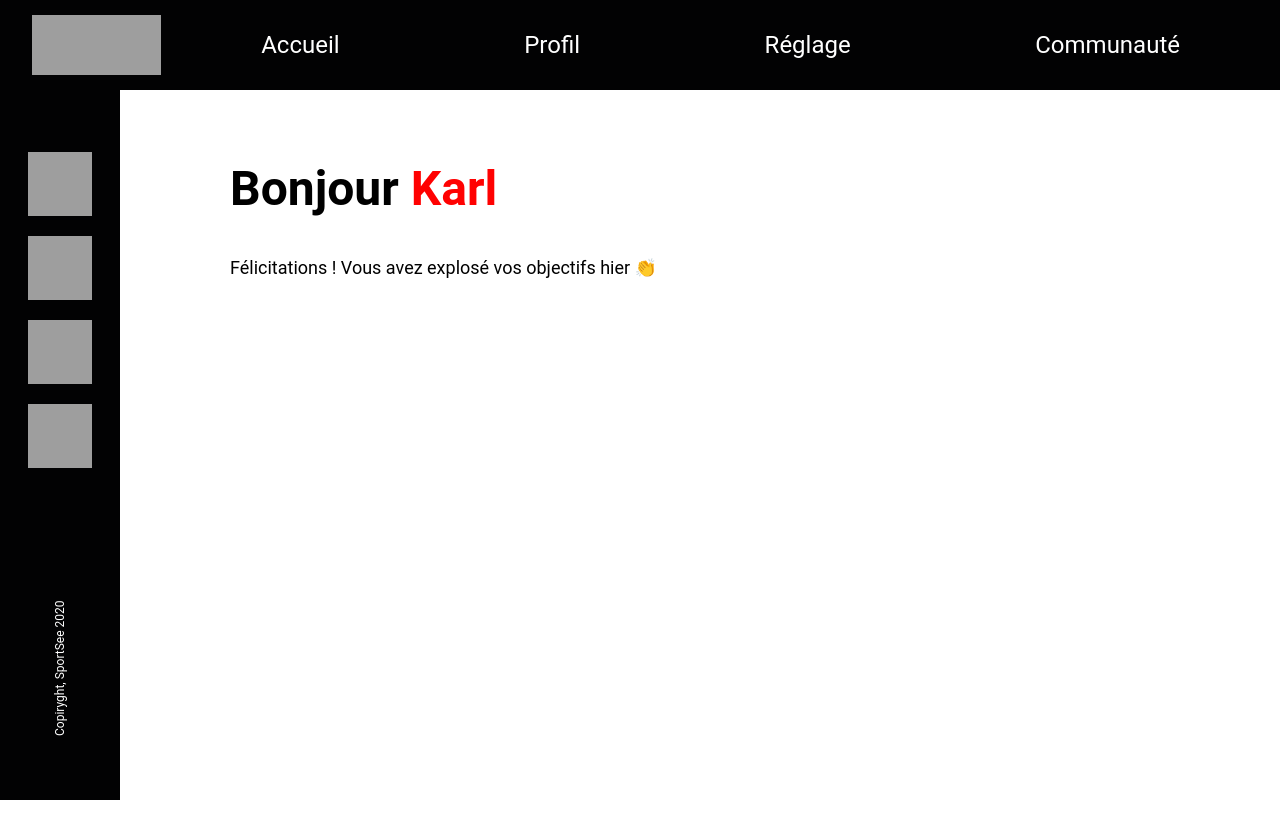
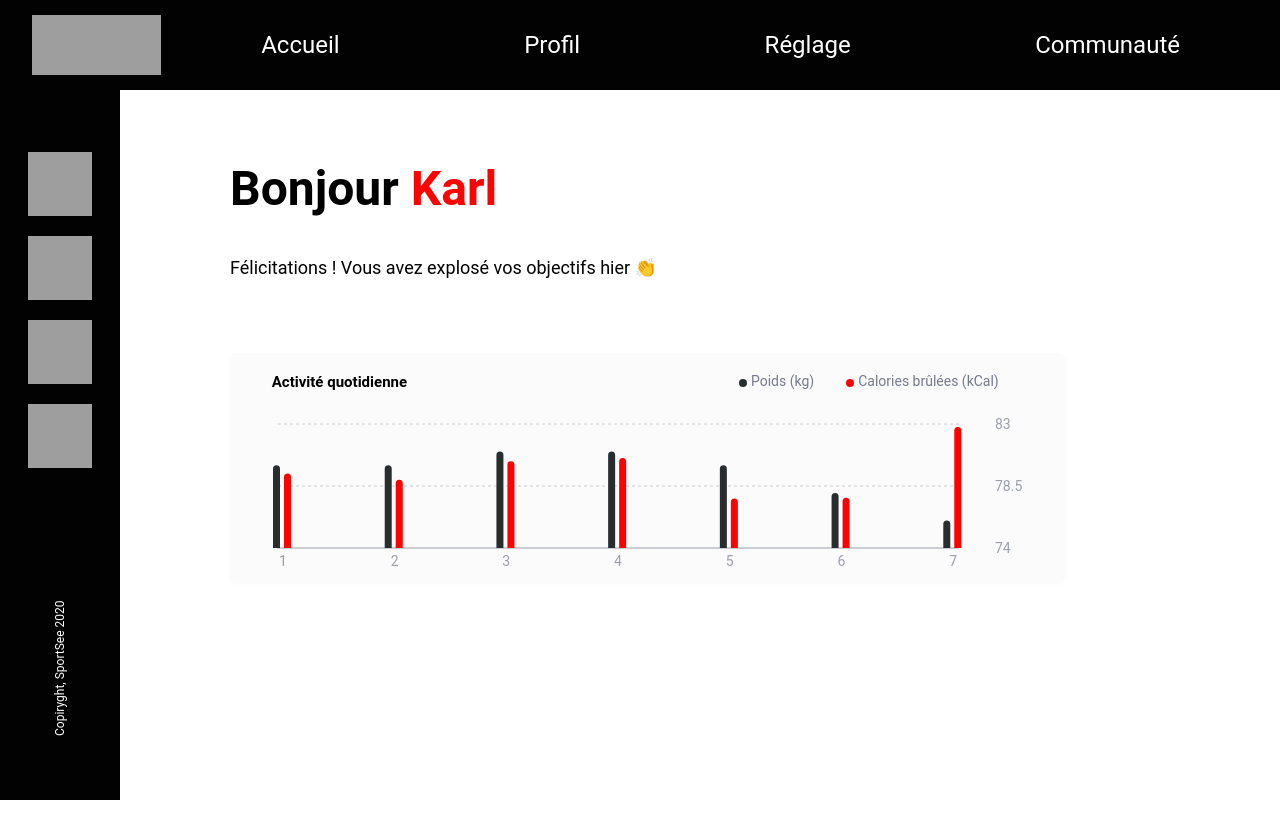
Before and after one commit to rockethelll/P12-SportSee, a React (Vite) app: page /profile/12 in a window 1280 px wide. Shown: the top 838 px of the page. Built offline with nearby package versions, Linux system fonts and the light colour scheme; grey boxes are pictures that could not be loaded.

Commit message:
add barChart

```diff
--- a/src/components/UserActivity/UserActivity.jsx
+++ b/src/components/UserActivity/UserActivity.jsx
@@ -1,69 +1,176 @@
-// import {
-//   Bar,
-//   BarChart,
-//   Legend,
-//   ReferenceLine,
-//   ResponsiveContainer,
-//   Tooltip,
-//   XAxis,
-//   YAxis,
-// } from 'recharts';
-// import useFetchActivity from '@/api/useFetchMainData';
-// import { USER_ACTIVITY } from '@/data/data';
+import PropTypes, { array } from 'prop-types';
+import { useEffect, useState } from 'react';
+import {
+  Bar,
+  BarChart,
+  Legend,
+  ReferenceLine,
+  ResponsiveContainer,
+  Scatter,
+  Tooltip,
+  XAxis,
+  YAxis,
+} from 'recharts';
+import HookManager from '@/services/HookManager';
 
-const UserActivity = () => {
-  // const { userData } = useFetchActivity(USER_ACTIVITY, +id);
-  // console.log('userData from UserActivity page', userData);
+// Custom tooltip for the chart
+const CustomTooltip = ({ active, payload }) => {
+  if (active && payload) {
+    return (
+      <div
+        style={{
+          backgroundColor: '#ff0101',
+          padding: '5px',
+          color: 'white',
+          fontSize: '12px',
+        }}
+      >
+        {payload.map((item, index) => {
+          return (
+            <p
+              key={index}
+            >{`${item.value} ${item.dataKey === 'kilogram' ? 'kg' : 'Kcal'}`}</p>
+          );
+        })}
+      </div>
+    );
+  }
+
+  return null;
+};
+
+CustomTooltip.propTypes = {
+  payload: array,
+};
+
+const UserActivity = ({ id }) => {
+  const [userData, setUserData] = useState();
+  const hookManager = new HookManager();
+
+  useEffect(() => {
+    hookManager.getUserActivity(id, setUserData);
+  }, [id]);
+
+  // Convert data to chart format
+  const chartData = userData?.sessions.map((session, index) => {
+    return {
+      day: index + 1,
+      kilogram: session.kilogram,
+      calories: session.calories,
+    };
+  });
+
+  // Calculate ticks for YAxis
+  const calculateYAxisTicksTicks = (min, max) => {
+    const middle = (max + min) / 2;
+    return [min, middle, max];
+  };
+
+  // Calculate values for YAxis
+  const minPoids = chartData
+    ? Math.min(
+        ...chartData.map((session) => {
+          return session.kilogram;
+        })
+      ) - 2
+    : 0;
+
+  const maxPoids = chartData
+    ? Math.max(
+        ...chartData.map((session) => {
+          return session.kilogram;
+        })
+      ) + 2
+    : 0;
+
+  // Calculate ticks for YAxis
+  const yAxisTicks = calculateYAxisTicksTicks(minPoids, maxPoids);
+
+  console.info('userData', chartData);
 
   return (
-    <div>TEST graph</div>
-    // <div className="topGraph">
-    //   <ResponsiveContainer
-    //     width="95%"
-    //     height={180}
-    //     style={{ margin: '0 auto' }}
-    //   >
-    //     <h2>Activité quotidienne</h2>
-    //     <BarChart data={sessions}>
-    //       <ReferenceLine
-    //         y={70}
-    //         strokeDasharray="3 3"
-    //         stroke="#ccc"
-    //         yAxisId="right"
-    //       />
-    //       {/* <CartesianGrid strokeDasharray="2 2" vertical={false} /> */}
-    //       <XAxis dataKey="name" tickLine={false} />
-    //       <YAxis
-    //         orientation="right"
-    //         stroke="#282D30"
-    //         ticks={[69, 70, 71, 72, 200]}
-    //         tickLine={false}
-    //       />
-    //       <Tooltip wrapperStyle={{ background: '#ff0101', color: 'white' }} />
-    //       <Legend
-    //         iconType="circle"
-    //         verticalAlign="top"
-    //         align="right"
-    //         iconSize={8}
-    //         style={{ marginRight: '10px' }}
-    //       />
-    //       <Bar
-    //         dataKey="kilogram"
-    //         name="Poids (kg)"
-    //         fill="#020203"
-    //         barSize={10}
-    //       />
-    //       <Bar
-    //         dataKey="calories"
-    //         name="Calories brûlées (kCal)"
-    //         fill="#ff0101"
-    //         barSize={10}
-    //         radius={[10, 10, 0, 0]}
-    //       />
-    //     </BarChart>
-    //   </ResponsiveContainer>
-    // </div>
+    <div className="topGraph">
+      <ResponsiveContainer
+        width="90%"
+        height={180}
+        style={{ margin: '0 auto' }}
+      >
+        <h2>Activité quotidienne</h2>
+        <BarChart data={chartData}>
+          {/* slice is used for not display the first line of XAxis, only the middle and top dashlines */}
+          {yAxisTicks.slice(1).map((tick, index) => {
+            return (
+              <ReferenceLine
+                key={`${index}-${tick}`}
+                yAxisId="right"
+                y={tick}
+                strokeDasharray="3 3"
+                stroke="#ccc"
+              />
+            );
+          })}
+          {/* Setting up X and Y axes with custom ticks */}
+          <XAxis
+            dataKey="day"
+            tickLine={false}
+            tick={{ fill: '#9B9EAC', fontSize: '14px' }}
+            axisLine={{ stroke: '#9B9EAC', strokeWidth: 1 }}
+            margin={{ left: 0 }}
+            padding={{ left: -50, right: -50 }}
+          />
+          <YAxis yAxisId="left" hide />
+          <YAxis
+            yAxisId="right"
+            orientation="right"
+            domain={[minPoids, maxPoids]}
+            ticks={yAxisTicks}
+            tick={{ fill: '#9B9EAC', fontSize: '14px' }}
+            tickMargin={30}
+            tickLine={false}
+            axisLine={false}
+            tickFormatter={(value) => {
+              return value === 0 ? '' : value;
+            }}
+          />
+          <Tooltip content={<CustomTooltip />} />
+          <Legend
+            wrapperStyle={{
+              color: '#282D30',
+              fontSize: '14px',
+              top: '-30px',
+              marginRight: '10px',
+            }}
+            iconType="circle"
+            verticalAlign="top"
+            align="right"
+            iconSize={8}
+          />
+          <Bar
+            key="bar-1"
+            yAxisId="right"
+            dataKey="kilogram"
+            fill="#282D30"
+            name="Poids (kg)"
+            radius={[3.5, 3.5, 0, 0]}
+            barSize={7}
+          />
+          <Bar
+            yAxisId="left"
+            dataKey="calories"
+            fill="#ff0101"
+            name="Calories brûlées (kCal)"
+            radius={[3.5, 3.5, 0, 0]}
+            barSize={7}
+          />
+          <Scatter dataKey="cnt" fill="red" />
+        </BarChart>
+      </ResponsiveContainer>
+    </div>
   );
 };
 
+UserActivity.propTypes = {
+  id: PropTypes.string.isRequired,
+};
+
 export default UserActivity;
--- a/src/components/UserActivity/_UserActivity.scss
+++ b/src/components/UserActivity/_UserActivity.scss
@@ -2,5 +2,20 @@
   box-shadow: 0px 2px 4px 0px #00000005;
   background-color: #fbfbfb;
   border-radius: 6px;
-  height: 320px;
+  height: 230px;
+  width: 835px;
+
+  h2 {
+    font-size: 15px;
+    padding: 20px 0 0;
+  }
+
+  // Space between the legend items
+  .recharts-legend-item:first-child {
+    margin-right: 32px !important;
+  }
+  // Color of the legend text
+  .recharts-legend-item-text {
+    color: #74798c !important;
+  }
 }
--- a/src/components/UserGreeting/UserGreeting.jsx
+++ b/src/components/UserGreeting/UserGreeting.jsx
@@ -17,7 +17,7 @@ const UserGreeting = ({ id }) => {
       {!isLoading && userData && (
         <>
           <h1>
-            Bonjour <span>{userData.firstName}</span>
+            Bonjour <span>{userData.userInfos.firstName}</span>
           </h1>
           <p>Félicitations ! Vous avez explosé vos objectifs hier 👏</p>
         </>
--- a/src/pages/Profile/Profile.jsx
+++ b/src/pages/Profile/Profile.jsx
@@ -1,5 +1,6 @@
 import { useParams } from 'react-router-dom';
 import UserGreeting from '@/components/UserGreeting/UserGreeting';
+import UserActivity from '@/components/UserActivity/UserActivity';
 
 /**
  * Profile page
@@ -12,6 +13,7 @@ const Profile = () => {
   return (
     <div className="container">
       <UserGreeting id={id} />
+      <UserActivity id={id} />
     </div>
   );
 };
--- a/src/services/HookManager.js
+++ b/src/services/HookManager.js
@@ -8,16 +8,26 @@ export default class HookManager {
     this.dataUser = useBackendData ? new ApiFetch() : new MockFetch();
   }
 
-  // Method to retrieve user main data
+  // Method to retrieve USER_MAIN_DATA
   async getUserInfo(id, setUSerData, setIsLoading) {
     try {
       setIsLoading(true);
       const userData = await this.dataUser.getUserData(id);
-      setUSerData(userData.userInfos);
+      setUSerData(userData);
     } catch (error) {
       console.error('Error while retrieving user mock data', error);
     } finally {
       setIsLoading(false);
     }
   }
+
+  // Method to retrieve USER_ACTIVITY
+  async getUserActivity(id, setUserData) {
+    try {
+      const UserActivity = await this.dataUser.getUserActivity(id);
+      setUserData(UserActivity);
+    } catch (error) {
+      console.error('Error while retrieving user mock data', error);
+    }
+  }
 }
--- a/src/services/api/MockFetch.js
+++ b/src/services/api/MockFetch.js
@@ -1,6 +1,7 @@
 import mockData from '@/services/mockData';
 
 export default class MockFetch {
+  // Method to retrieve USER_MAIN_DATA
   async getUserData(id) {
     try {
       const { USER_MAIN_DATA } = mockData;
@@ -15,4 +16,20 @@ export default class MockFetch {
       throw new Error("User data couldn't be retrieved from mock data.");
     }
   }
+
+  // Method to retrieve USER_ACTIVITY
+  async getUserActivity(id) {
+    try {
+      const { USER_ACTIVITY } = mockData;
+      const userActivity = await USER_ACTIVITY.find((user) => {
+        return user.userId === +id;
+      });
+      if (!userActivity) {
+        throw new Error('ID not found in mock data.');
+      }
+      return userActivity;
+    } catch (error) {
+      throw new Error("User data couldn't be retrieved from mock data.");
+    }
+  }
 }
```
Also changed, not shown: src/services/api/useBackendData.jsx (deleted, +0 -22 lines), src/services/api/useMockedData.jsx (deleted, +0 -41 lines), .eslintrc.cjs.
